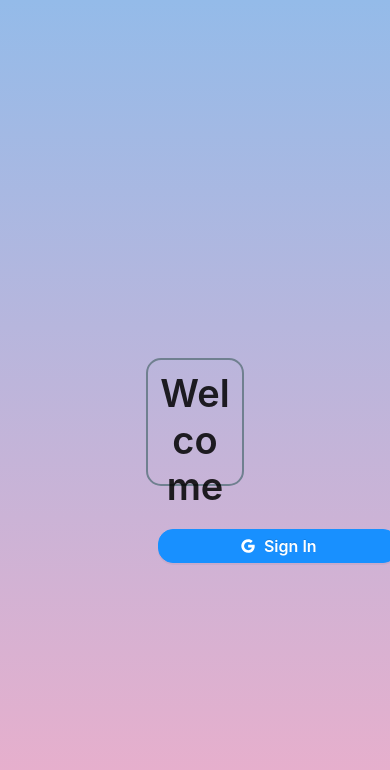
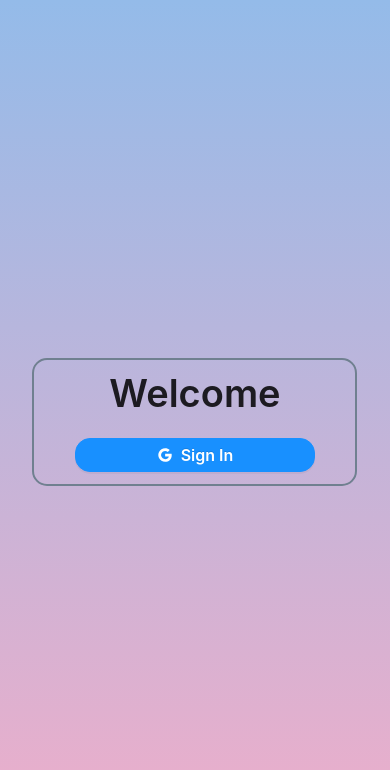
Before and after one commit to alonsosfera/my-budget, a Next.js app: page /auth/signin in a window 390 px wide. Shown: the top 770 px of the page. Built offline with nearby package versions, Linux system fonts and the light colour scheme.

Commit message:
[SignInView] Updates SignIn component to fix mobile view

```diff
--- a/components/auth/index.js
+++ b/components/auth/index.js
@@ -5,7 +5,9 @@ import { Button, Col, Row, Typography } from "antd"
 export const SignIn = () => {
   return (
     <Row align="middle" className="signIn">
-      <Col span={6} offset={9}>
+      <Col
+        xs={{ offset: 2, span: 20 }}
+        lg={{ offset: 9, span: 6 }}>
         <Row className="form">
           <Col span={24}>
             <Typography.Title level={1}>
```
